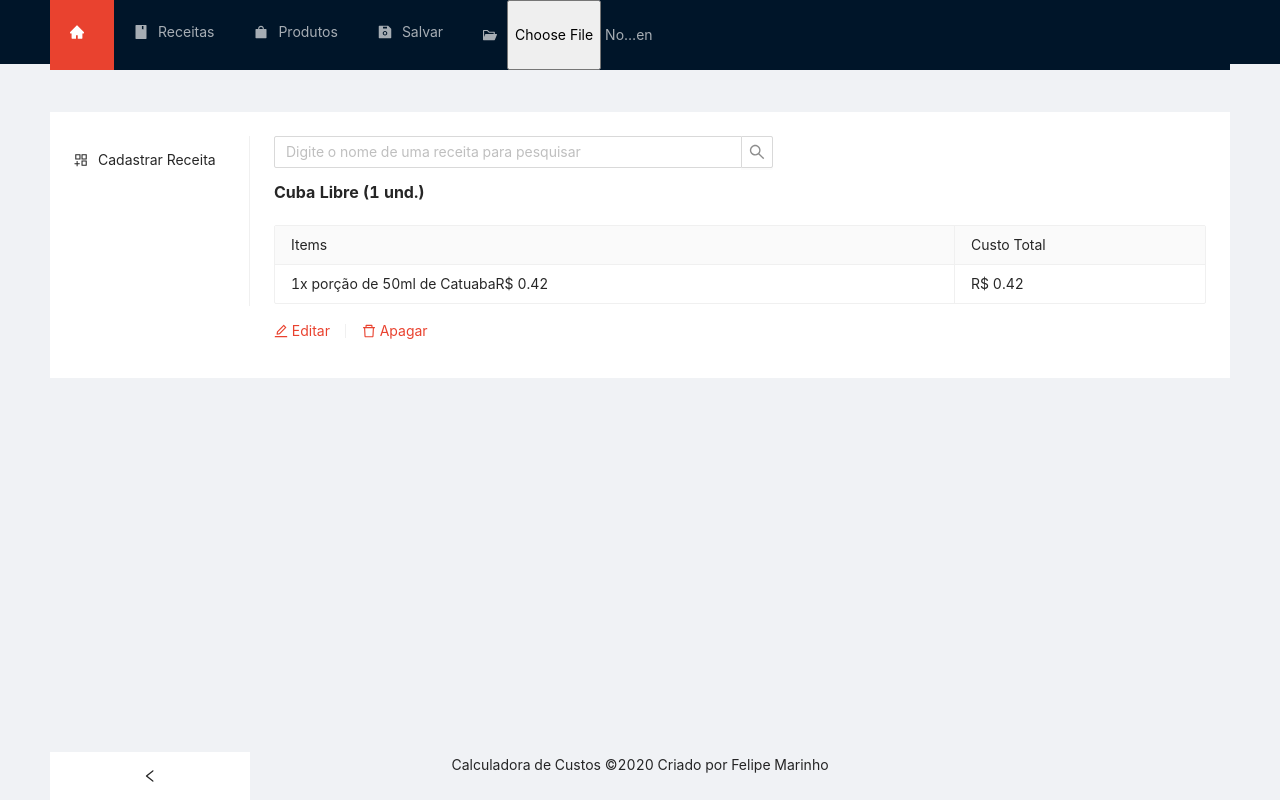
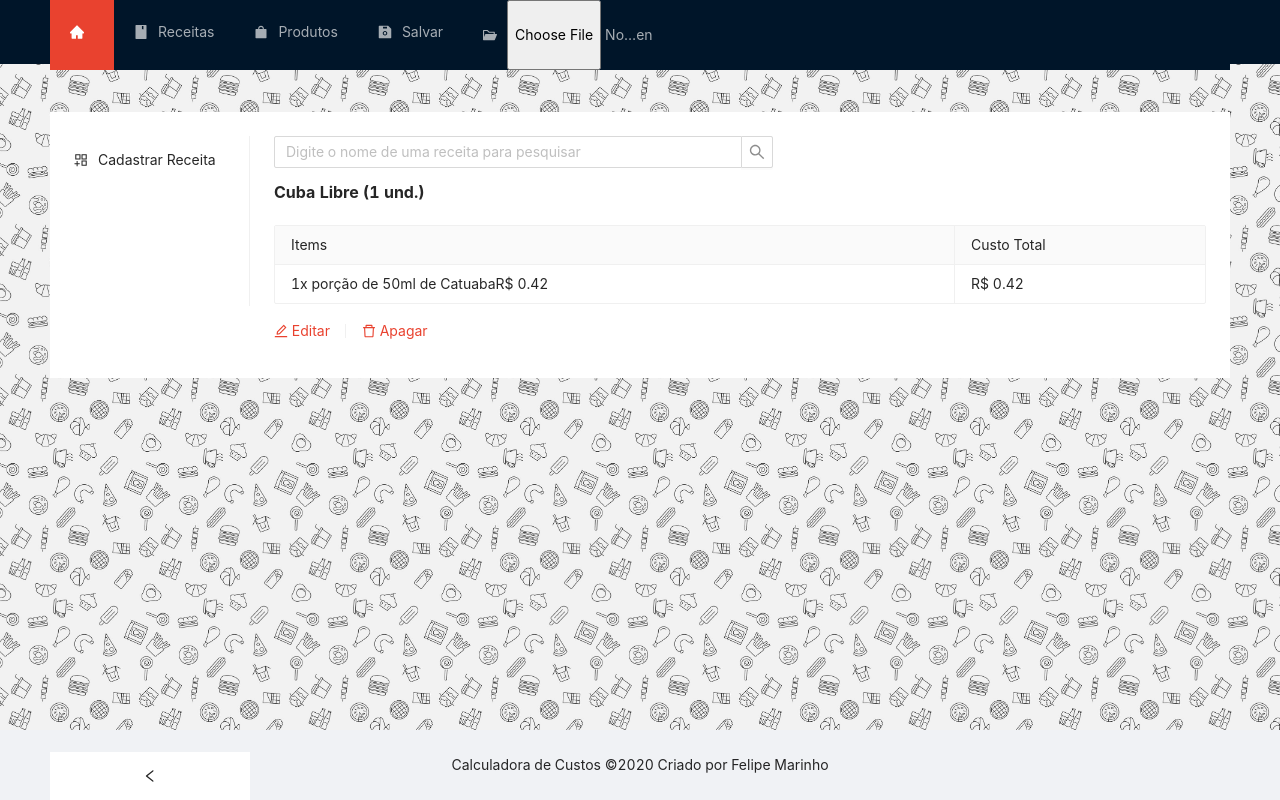
Before and after one commit to felipemarinho97/calculadora-de-custos, a React (Create React App) app: page /recipes in a window 1280 px wide. Built offline with nearby package versions, Linux system fonts and the light colour scheme.

Commit message:
adiciona botao home, novo plano de fundo

```diff
--- a/src/App.less
+++ b/src/App.less
@@ -8,6 +8,8 @@
 
 .App > * {
   min-height: 100%;
+  background: url('vector2.jpg');
+  background-size: 300px;
 }
 
 .App-logo {
```
Also changed, not shown: src/vector.jpg (added), src/vector2.jpg (added).
